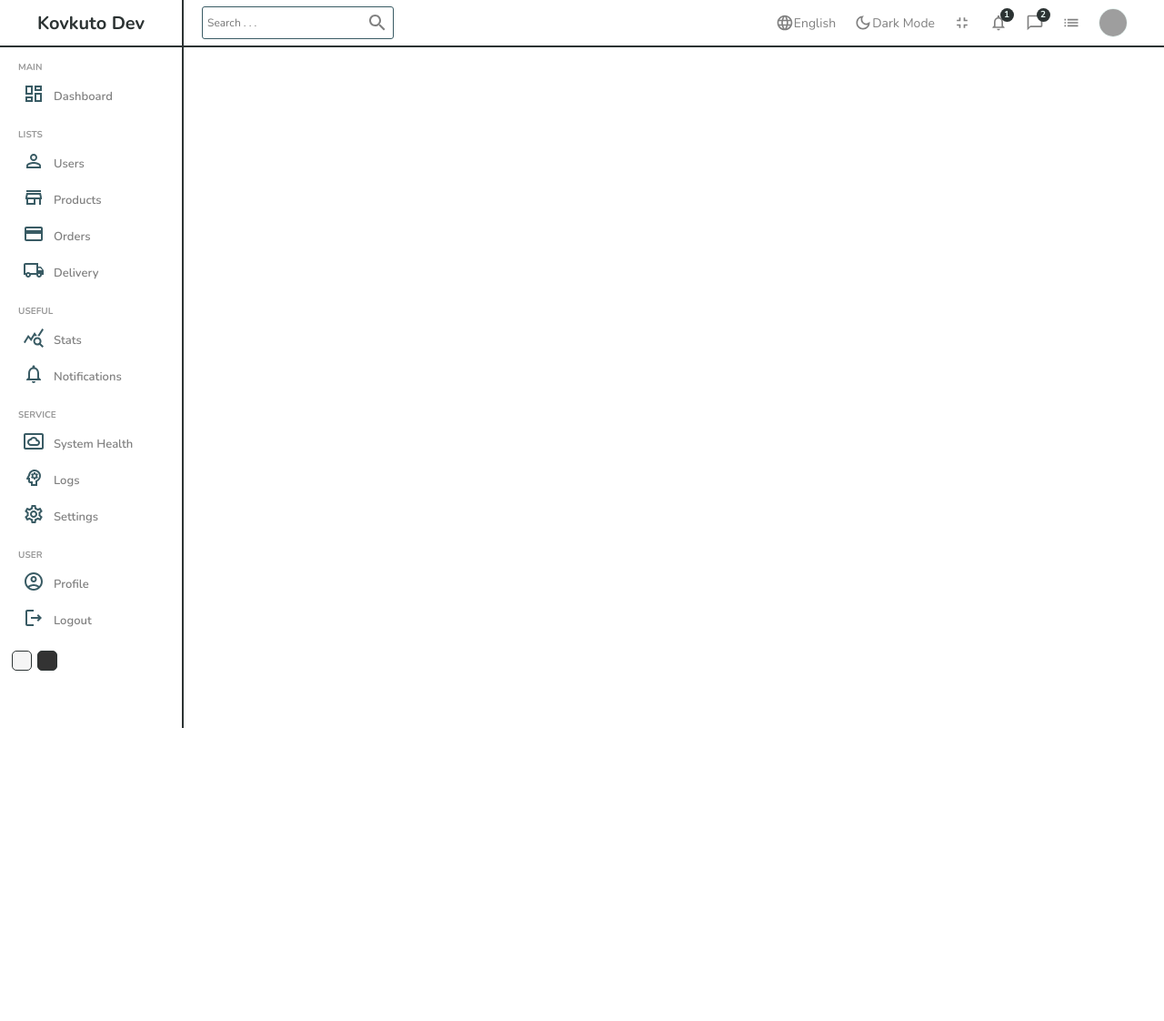
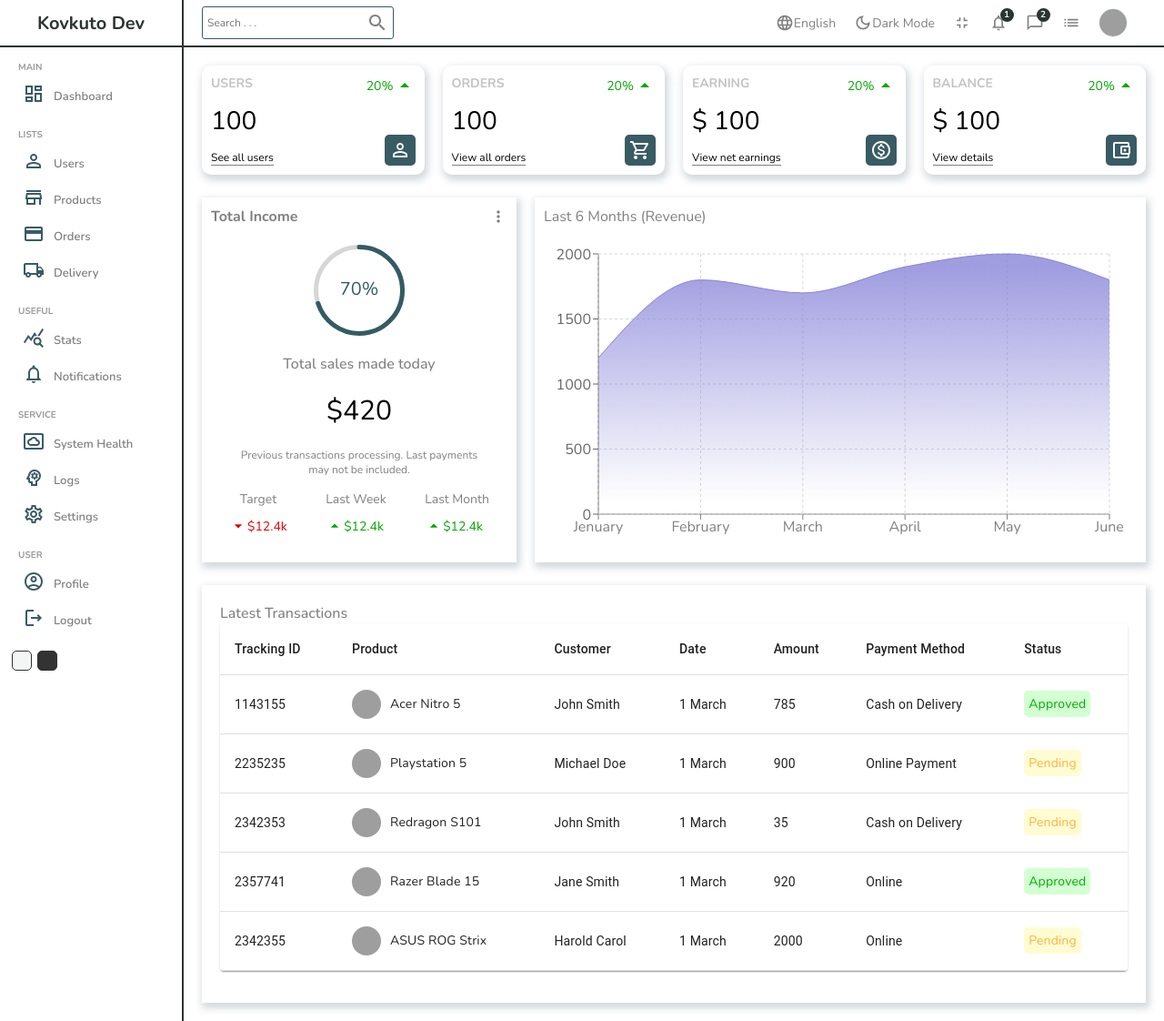
Before and after one commit to Kovkuto/React_Dashboard, a React (Create React App) app: page / in a window 1280 px wide. Shown: the whole page at 91% size. Before the commit the page ends 800 px from the top, so only its background shows below. Built offline with nearby package versions, Linux system fonts and the light colour scheme; grey boxes are pictures that could not be loaded.

Commit message:
Do small changes

```diff
--- a/package.json
+++ b/package.json
@@ -7,6 +7,7 @@
     "@emotion/styled": "^11.10.0",
     "@mui/icons-material": "^5.8.4",
     "@mui/material": "^5.10.0",
+    "@mui/x-data-grid": "^5.15.3",
     "@testing-library/jest-dom": "^5.16.5",
     "@testing-library/react": "^13.3.0",
     "@testing-library/user-event": "^13.5.0",
@@ -15,9 +16,11 @@
     "@types/react": "^18.0.17",
     "@types/react-dom": "^18.0.6",
     "react": "^18.2.0",
+    "react-circular-progressbar": "^2.1.0",
     "react-dom": "^18.2.0",
     "react-router-dom": "^6.3.0",
     "react-scripts": "5.0.1",
+    "recharts": "^2.1.13",
     "sass": "^1.54.4",
     "typescript": "^4.7.4",
     "web-vitals": "^2.1.4"
--- a/src/App.tsx
+++ b/src/App.tsx
@@ -15,14 +15,14 @@ function App() {
           <Route index element={<Home />} />
           <Route path="login" element={<Login />} />
           <Route path="users">
-            <Route index element={<List />} />
+            <Route index element={<List dataType="users" />} />
             <Route path=":userId" element={<Single />} />
-            <Route path="new" element={<New />} />
+            <Route path="new" element={<New dataType="users" title="Add New User" />} />
           </Route>
           <Route path="products">
-            <Route index element={<List />} />
+            <Route index element={<List dataType="products" />} />
             <Route path=":productId" element={<Single />} />
-            <Route path="new" element={<New />} />
+            <Route path="new" element={<New dataType="products" title="Add New Product" />} />
           </Route>
         </Route>
       </Routes>
--- a/src/components/Sidebar/Sidebar.scss
+++ b/src/components/Sidebar/Sidebar.scss
@@ -4,27 +4,33 @@
     min-height: 100vh;
     max-width: 200px;
     background-color: white;
+
     .top {
         height: 50px;
         display: flex;
         justify-content: center;
         align-items: center;
+
         .logo {
             font-size: 20px;
             font-weight: bold;
             color: #2C3333;
         }
     }
+
     hr {
         height: 0;
         border: 0.5px solid #2C3333;
     }
+
     .center {
         padding-left: 20px;
+
         ul {
             list-style: none;
             margin: 0;
             padding: 0;
+
             .title {
                 font-size: 10px;
                 font-weight: bold;
@@ -32,19 +38,28 @@
                 margin-top: 15px;
                 margin-bottom: 5px;
             }
+
+            a {
+                text-decoration: none;
+            }
+
             li {
                 display: flex;
                 align-items: center;
                 padding: 5px;
                 cursor: pointer;
                 width: 130px;
+                text-decoration: none;
+
                 &:hover {
                     background-color: #E7F6F2;
                 }
+
                 .icon {
                     font-size: 18px;
                     color: #395B64;
                 }
+
                 span {
                     font-size: 13px;
                     font-weight: 600;
@@ -59,6 +74,7 @@
         display: flex;
         align-items: center;
         margin: 10px;
+
         .colorOption {
             width: 20px;
             height: 20px;
@@ -70,6 +86,7 @@
             &:nth-child(1) {
                 background-color: whitesmoke;
             }
+
             &:nth-child(2) {
                 background-color: #333;
             }
--- a/src/components/Sidebar/Sidebar.tsx
+++ b/src/components/Sidebar/Sidebar.tsx
@@ -13,30 +13,35 @@ import {
     SettingsSystemDaydreamOutlined,
     StoreOutlined,
 } from "@mui/icons-material";
-import { Icon } from "@mui/material";
-import React, { useRef } from "react";
+import React from "react";
+import { Link } from "react-router-dom";
 import "./Sidebar.scss";
+
 
 export const Sidebar = () => {
     return (
         <div className="sidebar">
             <div className="top">
-                <span className="logo">Kovkuto Dev</span>
+                <Link to={'/'} style={{ 'textDecoration': 'none' }}>
+                    <span className="logo">Kovkuto Dev</span>
+                </Link>
             </div>
             <hr />
             <div className="center">
                 <ul>
                     <p className="title">MAIN</p>
                     <SidebarItem
+                        to="/"
                         text="Dashboard"
                         icon={<DashboardOutlined />}
                     />
                     <p className="title">LISTS</p>
                     <SidebarItem
                         text="Users"
+                        to={'/users/'}
                         icon={<PersonOutlineOutlined />}
                     />
-                    <SidebarItem text="Products" icon={<StoreOutlined />} />
+                    <SidebarItem to="/products" text="Products" icon={<StoreOutlined />} />
                     <SidebarItem text="Orders" icon={<CreditCard />} />
                     <SidebarItem
                         text="Delivery"
@@ -77,15 +82,19 @@ export const Sidebar = () => {
 interface ISidebarItem {
     text: string;
     icon: React.ReactElement;
+    to?: string
 }
 
-const SidebarItem: React.FC<ISidebarItem> = ({ text, icon }) => {
-    return (
-        <li>
-            <>
+const SidebarItem: React.FC<ISidebarItem> = ({ text, icon, to }) => {
+    return (<>{
+        to ? <Link to={to}>< li >
+            <p className="icon">{icon}</p>
+            <span>{text}</span></li >
+        </Link >
+            : <li>
                 <p className="icon">{icon}</p>
                 <span>{text}</span>
-            </>
-        </li>
-    );
+            </li>
+    }</>)
+
 };
--- a/src/pages/Home/Home.sass
+++ b/src/pages/Home/Home.sass
@@ -3,3 +3,23 @@
 
     .homeContainer
         flex: 6
+
+        .widgets, .charts
+            display: flex
+            padding: 20px
+            gap: 20px
+
+        .charts
+            padding: 5px 20px
+
+        .listContainer
+            -webkit-box-shadow: 2px 4px 8px 2px rgba(34, 60, 80, 0.2)
+            -moz-box-shadow: 2px 4px 8px 2px rgba(34, 60, 80, 0.2)
+            box-shadow: 2px 4px 8px 2px rgba(34, 60, 80, 0.2)
+            margin: 20px
+            padding: 20px
+
+            .listTitle
+                font-weight: 500
+                color: gray
+                margin-bottom: 15px
--- a/src/pages/Home/Home.tsx
+++ b/src/pages/Home/Home.tsx
@@ -1,6 +1,10 @@
 import React from "react";
+import { Chart } from "../../components/Chart/Chart";
+import { Featured } from "../../components/Featured/Featured";
 import { Navbar } from "../../components/Navbar/Navbar";
 import { Sidebar } from "../../components/Sidebar/Sidebar";
+import { Table } from "../../components/Table/Table";
+import { Widget } from "../../components/Widget/Widget";
 import "./Home.sass";
 
 export const Home = () => {
@@ -10,7 +14,20 @@ export const Home = () => {
             <div className="homeContainer">
                 <Navbar />
                 <div className="widgets">
-
+                    <Widget type="user" />
+                    <Widget type="order" />
+                    <Widget type="earning" />
+                    <Widget type="balance" />
+                </div>
+                <div className="charts">
+                    <Featured />
+                    <Chart aspect={2 / 1} title='Last 6 Months (Revenue)' />
+                </div>
+                <div className="listContainer">
+                    <div className="listTitle">
+                        Latest Transactions
+                        <Table />
+                    </div>
                 </div>
             </div>
         </div>
--- /dev/null
+++ b/src/pages/Login/Login.tsx
@@ -0,0 +1,5 @@
+import React from "react";
+
+export const Login = () => {
+  return <div>Login</div>;
+};
```
Also changed, not shown: src/pages/Login/Login.sass (added), 1 other file (tests, documents, lock files or other folders).
